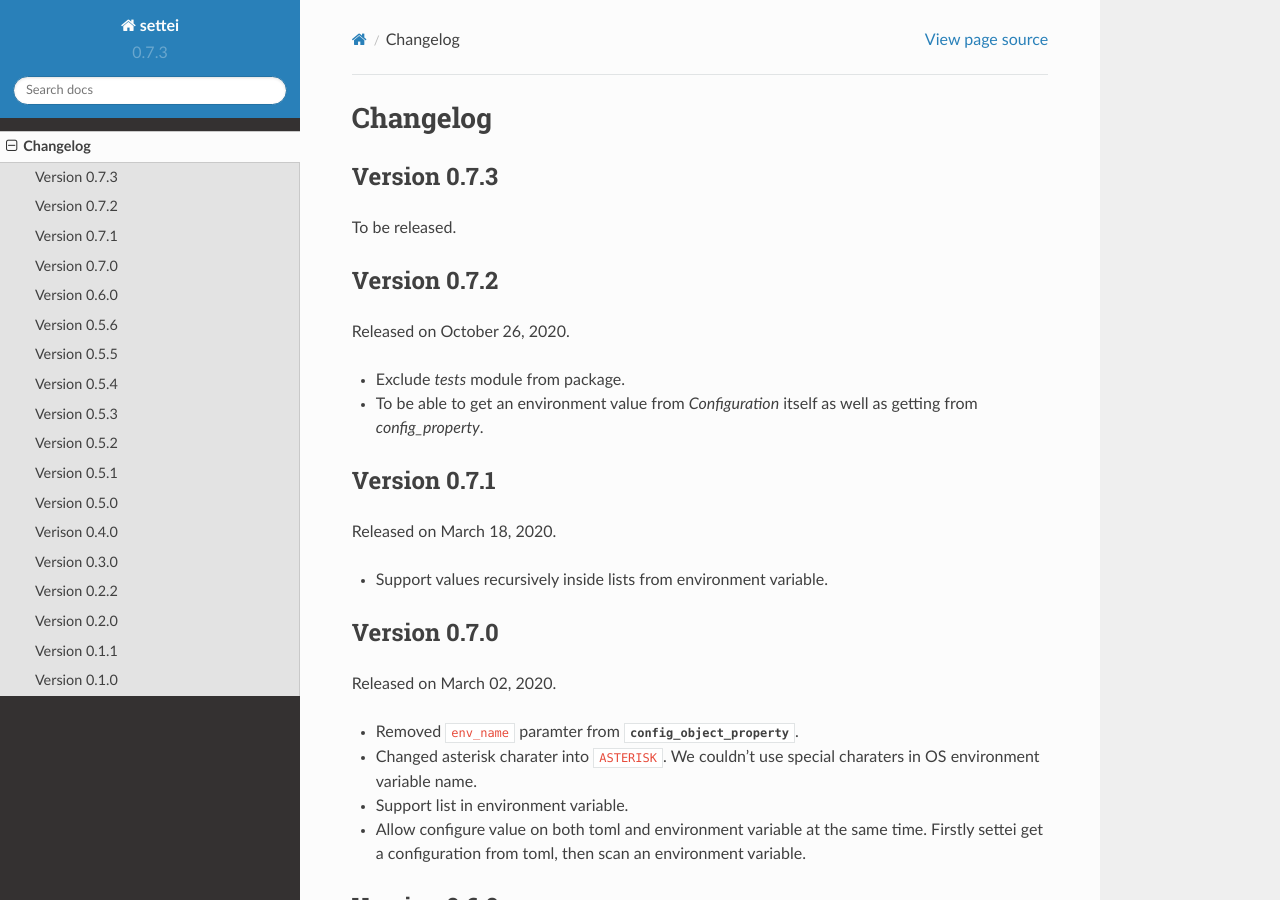
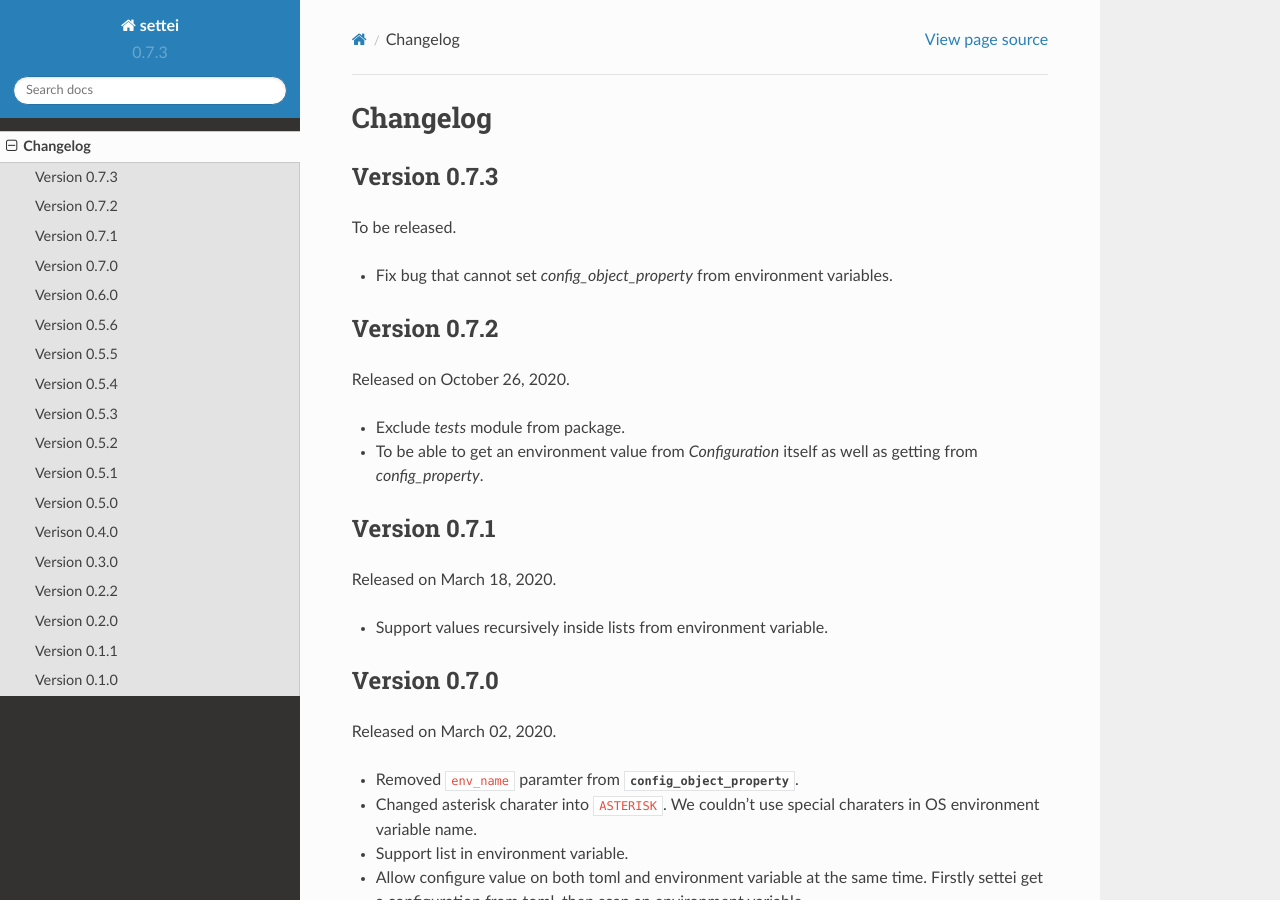
Before and after one commit to spoqa/settei, a Sphinx documentation site: the page built from docs/changes.rst, in a window 1280 px wide and 900 px high. Built offline with Sphinx 7.4.7 and the Read the Docs theme 2.0.0, drawn with Linux system fonts in a browser that asks for light colours.

Commit message:
Update changelog

```diff
--- a/docs/changes.rst
+++ b/docs/changes.rst
@@ -5,6 +5,8 @@
 -------------
 
 To be released.
+
+- Fix bug that cannot set `config_object_property` from environment variables.
 
 Version 0.7.2
 -------------
```
